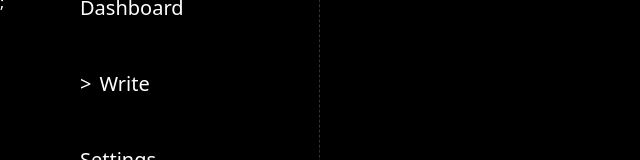
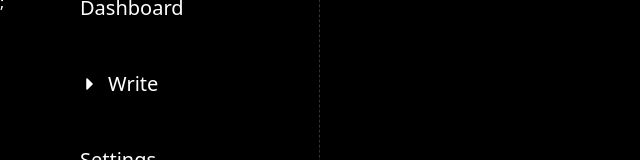
Before and after one commit to akinloluwami/keydown, a Next.js app: page /write in a window 1280 px wide. Shown: the part 126-286 px from the top of the page, without its empty margins (0-640 px from the left). Built offline with nearby package versions, Linux system fonts and the light colour scheme.

Commit message:
update indicator

```diff
--- a/layouts/Dashboard.tsx
+++ b/layouts/Dashboard.tsx
@@ -3,6 +3,7 @@ import Link from "next/link";
 import { useRouter } from "next/router";
 import React, { FormEvent, ReactNode } from "react";
 import { CgSpinnerTwo } from "react-icons/cg";
+import { FaCaretRight } from "react-icons/fa";
 
 const DashboardLayout = ({
   children,
@@ -31,10 +32,16 @@ const DashboardLayout = ({
           <h3 className="font-bold text-2xl">keydown</h3>
           <div className="flex flex-col text-xl gap-y-12 mt-10">
             {pages.map((page, i) => (
-              <Link href={page.route} key={i} className="w-fit">
+              <Link
+                href={page.route}
+                key={i}
+                className="w-fit flex items-center"
+              >
                 {router.pathname.split("/")[1] ===
                   page.route.replace("/", "") && (
-                  <span className="mr-2">&gt;</span>
+                  <span className="mr-2">
+                    <FaCaretRight />
+                  </span>
                 )}
                 {page.name}
               </Link>
```
